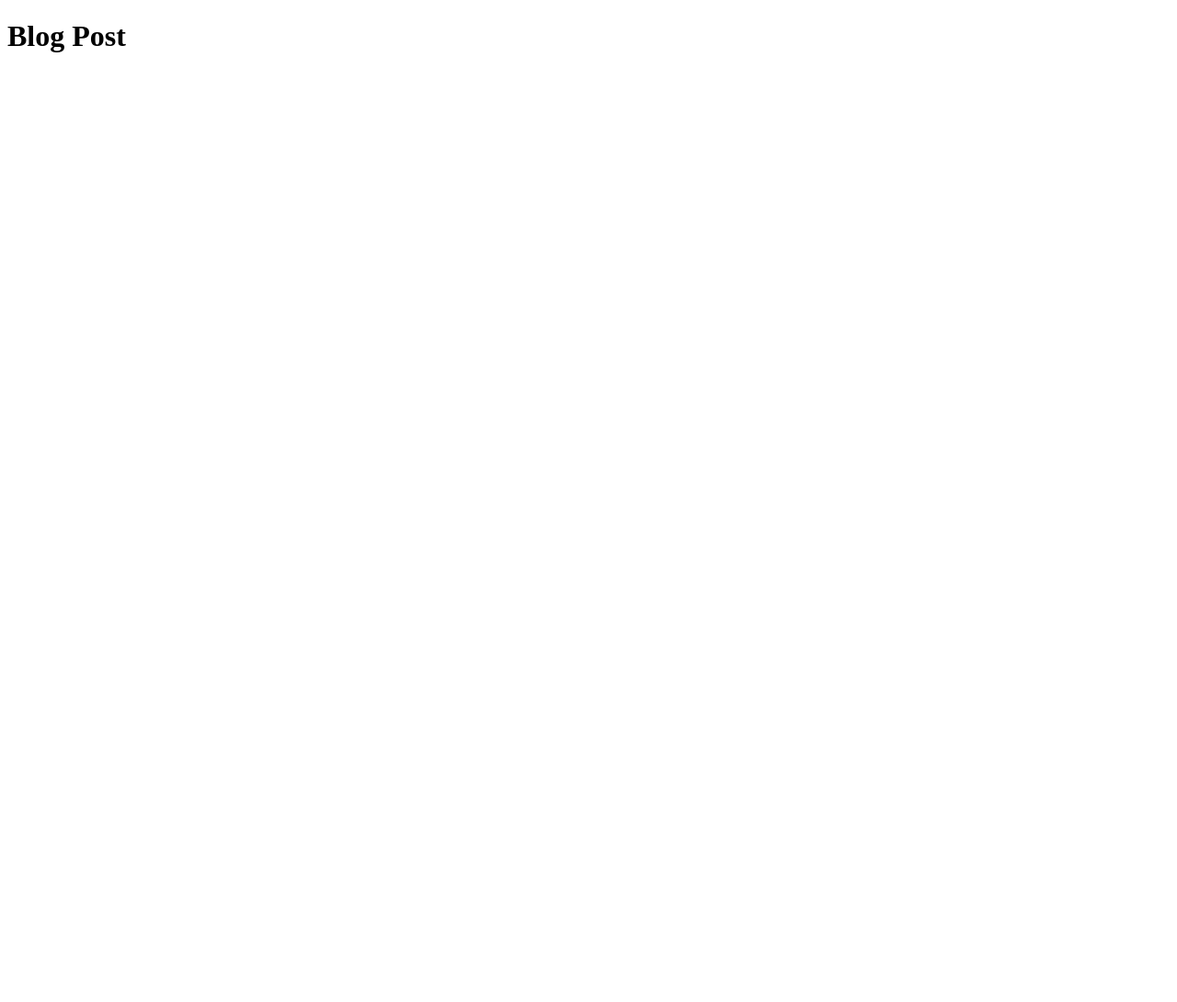
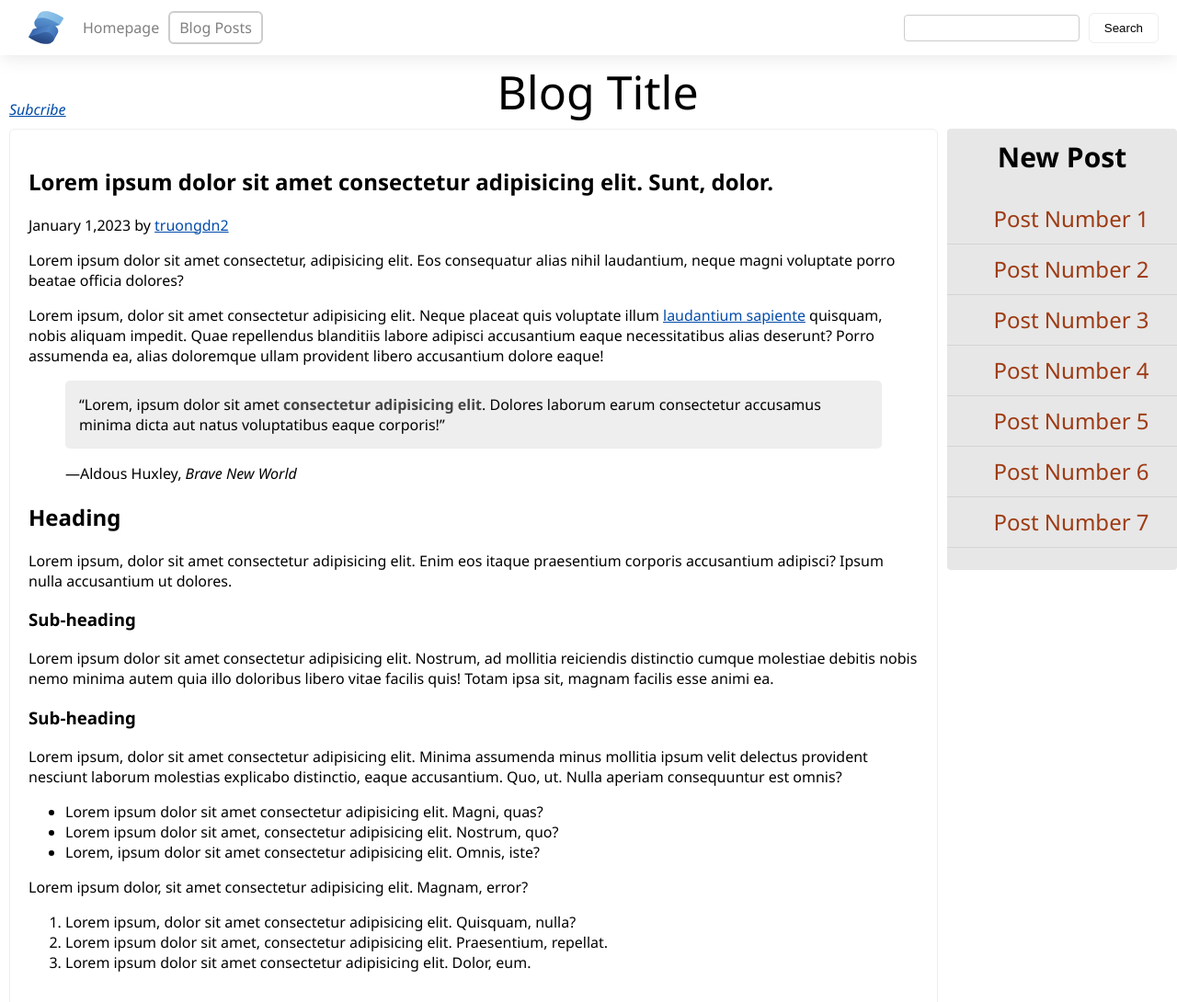
Before and after one commit to truongtom1993/Frontend-Web-Developer_css_webLayout_websiteComponents, a plain HTML site: page pages/blog_post.html in a window 1280 px wide. Shown: the top 1090 px of the page at 92% size. Before the commit the page ends 800 px from the top, so only its background shows below. Drawn offline with Linux system fonts and the light colour scheme.

Commit message:
done Blog post page

```diff
--- a/pages/blog_post.html
+++ b/pages/blog_post.html
@@ -1,12 +1,107 @@
 <!DOCTYPE html>
 <html lang="en">
+
 <head>
 	<meta charset="UTF-8">
 	<meta http-equiv="X-UA-Compatible" content="IE=edge">
 	<meta name="viewport" content="width=device-width, initial-scale=1.0">
-	<title>Blog post</title>
+	<link rel="stylesheet" href="/styles/mobile.css">
+	<link rel="stylesheet" href="/styles/tablet.css">
+	<link rel="stylesheet" href="/styles/desktop.css">
+	<title>Learn Udacity</title>
 </head>
+
 <body>
-	<h1>Blog Post</h1>
+	<header class="header">
+		<div class="header_left">
+			<img src="/logo.svg" alt="logo_header" id="logo_header">
+			<ul class="navlink_header">
+				<li class="navlink_item"><a href="/">Homepage</a></li>
+				<li class="navlink_item"><a href="pages/blog_post.html" class="active">Blog Posts</a></li>
+			</ul>
+		</div>
+		<div class="header_right">
+			<label for="search_header" class="search_header"><input type="text" id="search_header"></label>
+			<button type="button" id="search_button">Search</button>
+		</div>
+	</header>
+	<main class="container">
+
+		<section class="blog_post_page">
+			<div class="blog_title_header">
+				<span class="blog_title">Blog Title</span>
+			</div>
+			<div class="subcribe_container">
+				<a href="#" class="subcribe"><i>Subcribe</i></a>
+			</div>
+
+			<div class="main_article">
+				<div class="blog_main_content">
+					<h1 class="h1">Lorem ipsum dolor sit amet consectetur adipisicing elit. Sunt, dolor.</h1>
+					<p class="p"><span class="span">January 1,2023</span> by <a href="#">truongdn2</a></p>
+					<p class="p">Lorem ipsum dolor sit amet consectetur, adipisicing elit. Eos consequatur alias nihil laudantium,
+						neque
+						magni voluptate porro beatae officia dolores?</p>
+					<p class="p">Lorem ipsum, dolor sit amet consectetur adipisicing elit. Neque placeat quis voluptate illum <a
+							href="">laudantium sapiente</a> quisquam, nobis aliquam impedit. Quae repellendus blanditiis labore
+						adipisci accusantium eaque necessitatibus alias deserunt? Porro assumenda ea, alias doloremque ullam
+						provident libero accusantium dolore eaque!</p>
+					<figure class="figure">
+						<blockquote cite="#" class="blockquote">
+							<p class="p">Lorem, ipsum dolor sit amet <strong class="strong">consectetur adipisicing elit</strong>.
+								Dolores laborum
+								earum
+								consectetur accusamus minima dicta aut natus voluptatibus eaque corporis!</p>
+						</blockquote>
+						<figcaption class="figcaption">—Aldous Huxley, <cite class="cite">Brave New World</cite></figcaption>
+					</figure>
+					<h2 class="h2">Heading</h2>
+					<p class="p">Lorem ipsum, dolor sit amet consectetur adipisicing elit. Enim eos itaque praesentium corporis
+						accusantium
+						adipisci? Ipsum nulla accusantium ut dolores.</p>
+					<h3 class="h3">Sub-heading</h3>
+					<p class="p">Lorem ipsum dolor sit amet consectetur adipisicing elit. Nostrum, ad mollitia reiciendis
+						distinctio cumque
+						molestiae debitis nobis nemo minima autem quia illo doloribus libero vitae facilis quis! Totam ipsa sit,
+						magnam facilis esse animi ea.</p>
+					<h3 class="h3">Sub-heading</h3>
+					<p class="p">Lorem ipsum, dolor sit amet consectetur adipisicing elit. Minima assumenda minus mollitia ipsum
+						velit
+						delectus provident nesciunt laborum molestias explicabo distinctio, eaque accusantium. Quo, ut. Nulla
+						aperiam consequuntur est omnis?</p>
+					<ul class="ul">
+						<li class="li">Lorem ipsum dolor sit amet consectetur adipisicing elit. Magni, quas?</li>
+						<li class="li">Lorem ipsum dolor sit amet, consectetur adipisicing elit. Nostrum, quo?</li>
+						<li class="li">Lorem, ipsum dolor sit amet consectetur adipisicing elit. Omnis, iste?</li>
+					</ul>
+					<p class="p">Lorem ipsum dolor, sit amet consectetur adipisicing elit. Magnam, error?</p>
+					<ol>
+						<li class="li">Lorem ipsum, dolor sit amet consectetur adipisicing elit. Quisquam, nulla?</li>
+						<li class="li">Lorem ipsum dolor sit amet, consectetur adipisicing elit. Praesentium, repellat.</li>
+						<li class="li">Lorem ipsum dolor sit amet consectetur adipisicing elit. Dolor, eum.</li>
+					</ol>
+				</div>
+
+				<div class="main_homepage_sidebar">
+					<p class="newPost">New Post</p>
+					<ul class="sidebar_post_list">
+						<li><a href="#">Post Number 1</a></li>
+						<li><a href="#">Post Number 2</a></li>
+						<li><a href="#">Post Number 3</a></li>
+						<li><a href="#">Post Number 4</a></li>
+						<li><a href="#">Post Number 5</a></li>
+						<li><a href="#">Post Number 6</a></li>
+						<li><a href="#">Post Number 7</a></li>
+					</ul>
+				</div>
+			</div>
+
+
+		</section>
+
+	</main>
+	<footer><span class="span">Copyright 2023 by TruongDN2@fsoft.com.vn</span></footer>
+
 </body>
+
 </html>
--- a/styles/desktop.css
+++ b/styles/desktop.css
@@ -24,4 +24,8 @@
 		flex-direction: column;
 		justify-content: space-between;
 	}
+	.main_article {
+		display: grid;
+		grid-template-columns: auto 350px;
+	}
 }
--- a/styles/mobile.css
+++ b/styles/mobile.css
@@ -18,6 +18,9 @@ em {
 }
 u {
 	color: var(--color-underline);
+}
+a{
+	color: var(--color-primary);
 }
 header {
 	align-items: center;
@@ -82,6 +85,14 @@ header {
 	margin-right: 10px;
 	outline: none;
 	padding: 6px;
+
+}
+#search_button {
+	padding: 8px 16px;
+	background: transparent;
+	border-radius: 6px;
+	border: 1px solid #eee;
+	cursor: pointer;
 }
 #banner {
 	height: 300px;
@@ -188,3 +199,31 @@ footer {
 	margin-top: auto;
 	padding-top: 10px;
 }
+.main_article {
+	display: grid;
+	grid-template-columns: auto;
+	column-gap: 10px;
+}
+.blog_main_content {
+	border: 1px solid #eee;
+	border-radius: 6px;
+	margin-left: 10px;
+	margin-bottom: 20px;
+}
+blockquote {
+	margin: 0;
+}
+
+blockquote p {
+	padding: 15px;
+	background: #eee;
+	border-radius: 5px;
+}
+
+blockquote p::before {
+	content: '\201C';
+}
+
+blockquote p::after {
+	content: '\201D';
+}
--- a/styles/tablet.css
+++ b/styles/tablet.css
@@ -38,12 +38,11 @@
 		padding: 0;
 		font-size: 24px;
 	}
-	.sidebar_post_list li{
+	.sidebar_post_list li {
 		line-height: 54px;
 		border-bottom: 1px solid #d4d4d4;
 		padding-left: 20px;
 		text-align: center;
-
 	}
 	.sidebar_post_list a {
 		text-decoration: none;
@@ -67,4 +66,39 @@
 	.card_homepage {
 		padding: 20px;
 	}
+
+	.blog_post_page {
+	}
+
+	.blog_title_header {
+		margin-top: 20px;
+		margin-bottom: 20px;
+		width: 100%;
+		height: 40px;
+		padding-left: 10px;
+		padding-right: 10px;
+		display: flex;
+		justify-content: center;
+		align-items: center;
+	}
+	.blog_title {
+		font-size: 50px;
+		font-style: bold;
+	}
+	.subcribe_container {
+		position: relative;
+	}
+	.subcribe {
+		position: absolute;
+		top: -32px;
+		left: 10px;
+	}
+
+	.main_article {
+		display: grid;
+		grid-template-columns: auto 250px;
+	}
+	.blog_main_content{
+		padding: 20px;
+	}
 }
```
